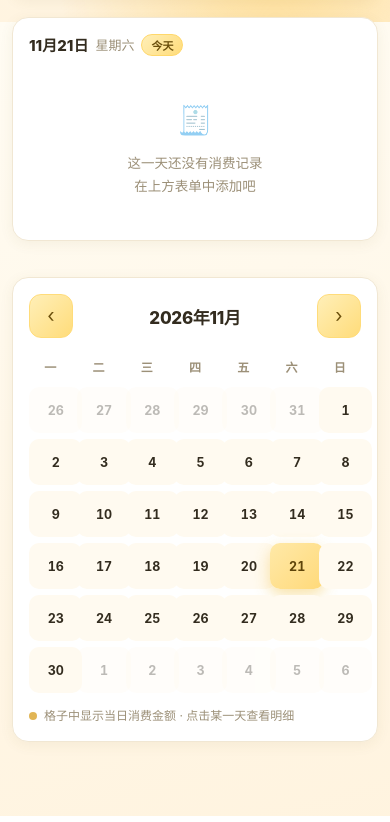
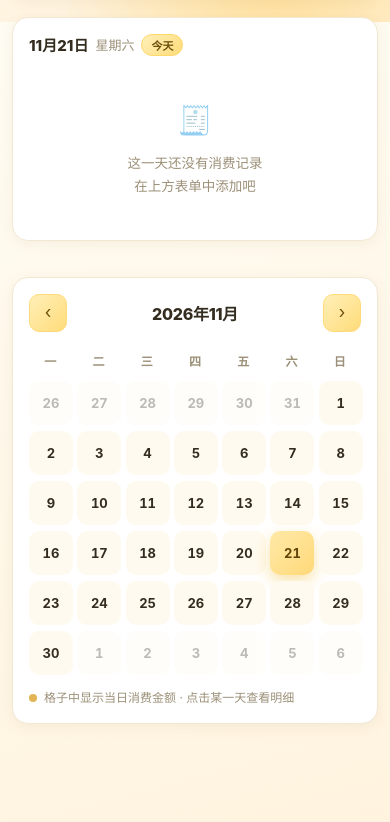
Before and after one commit to LGL668/Leo, a plain HTML site: page index.html in a window 390 px wide. Shown: the part 822-1644 px from the top of the page. Drawn offline with Linux system fonts and the light colour scheme.

Commit message:
Add files via upload

```diff
--- a/index.html
+++ b/index.html
@@ -33,7 +33,7 @@
     background-attachment: fixed;
     color: var(--text);
     min-height: 100vh;
-    padding: 26px 16px calc(64px + env(safe-area-inset-bottom));
+    padding: 26px 16px calc(80px + env(safe-area-inset-bottom)); /* 增加底部留白 */
     -webkit-font-smoothing: antialiased;
     -webkit-tap-highlight-color: transparent;
     overflow-x: hidden;
@@ -235,11 +235,14 @@
     margin-bottom: 6px;
     font-weight: 600;
   }
+
   input[type="text"],
   input[type="number"],
   input[type="date"],
   input[type="password"] {
     width: 100%;
+    max-width: 100%;
+    min-width: 0;
     padding: 11px 13px;
     border-radius: 11px;
     border: 1.5px solid var(--border);
@@ -270,15 +273,19 @@
     align-items: center;
     justify-content: space-between;
     margin-bottom: 16px;
+    gap: 10px; /* 增加元素间距 */
   }
   .cal-title {
     font-size: 17px;
     font-weight: 800;
     letter-spacing: -0.3px;
+    flex: 1; /* 让标题占据中间剩余空间 */
+    text-align: center; /* 确保文字居中 */
   }
   .nav-btn {
     width: 44px;
     height: 44px;
+    flex: none; /* 防止被挤压变形 */
     border-radius: 12px;
     border: 1.5px solid var(--btn2);
     background: linear-gradient(135deg, var(--btn1), var(--btn2));
@@ -289,7 +296,7 @@
     display: flex;
     align-items: center;
     justify-content: center;
-    padding-bottom: 2px;
+    padding: 0 0 2px 0;
     font-family: inherit;
     transition: filter .18s, transform .18s;
   }
@@ -316,8 +323,8 @@
   }
 
   .day {
-    aspect-ratio: 1 / 0.86;
-    min-height: 52px;
+    aspect-ratio: 1 / 0.9; /* 调整为更方正的格子 */
+    min-height: 54px;
     border-radius: 12px;
     background: #FFFAF0;
     cursor: pointer;
@@ -326,7 +333,7 @@
     align-items: center;
     justify-content: center;
     gap: 2px;
-    padding: 4px 3px;
+    padding: 4px 2px;
     transition: background .15s, transform .15s;
     user-select: none;
     overflow: hidden;
@@ -345,6 +352,7 @@
     overflow: hidden;
     text-overflow: ellipsis;
     max-width: 100%;
+    padding: 0 1px;
   }
   .day.outside { opacity: 0.32; }
   .day.has-expense { background: #FFF6DF; }
@@ -692,14 +700,11 @@
   }
 
   @media (max-width: 620px) {
-    body { padding: 18px 12px calc(56px + env(safe-area-inset-bottom)); }
+    body { padding: 18px 12px calc(80px + env(safe-area-inset-bottom)); } /* 底部增加空间 */
     .stats { grid-template-columns: repeat(2, 1fr); gap: 10px; }
     .stat.highlight { grid-column: span 2; }
     .stat { padding: 13px 15px; border-radius: 14px; }
     .card { padding: 16px; border-radius: 16px; }
-    .day { min-height: 46px; border-radius: 10px; }
-    .day .num { font-size: 12.5px; }
-    .day .amt { font-size: 9px; }
     .app-header h1 { font-size: 22px; }
     .app-header { align-items: flex-start; }
     .header-actions { width: 100%; }
@@ -710,10 +715,41 @@
       max-height: 92vh;
       border-radius: 20px 20px 0 0;
     }
+
+    /* 手机端日历格子优化 */
+    .day {
+      aspect-ratio: 1 / 1; /* 变成正方形 */
+      min-height: 44px;
+      border-radius: 10px;
+      gap: 1px;
+    }
+    .day .num { font-size: 13px; }
+    .day .amt { font-size: 9px; }
+
+    /* 手机端切换按钮缩小一点，防止拥挤 */
+    .nav-btn {
+      width: 38px;
+      height: 38px;
+      border-radius: 10px;
+      font-size: 17px;
+    }
+    .cal-title {
+      font-size: 16px;
+    }
+
+    /* 彻底解决手机端日期框超出父容器的问题 */
+    input[type="date"] {
+      -webkit-appearance: none;
+      appearance: none;
+      display: block;
+    }
+    .field {
+      overflow: hidden;
+    }
   }
 
   @media (max-width: 380px) {
-    .day .amt { display: none; }
+    .day .amt { display: none; } /* 特别窄的屏幕，隐藏金额，只显示数字 */
   }
 </style>
 </head>
@@ -886,10 +922,6 @@
 
   /* =========================================================
      ★ 已按你的仓库填好，无需修改 ★
-     owner:  LGL668
-     repo:   Leo
-     branch: main
-     path:   expenses.csv
      ========================================================= */
   const GH_REPO_CONFIG = {
     owner:  'LGL668',
@@ -903,16 +935,12 @@
   const GH_KEY      = 'daily_expense_book_gh_v1';
   const WEEK_NAMES  = ['星期日','星期一','星期二','星期三','星期四','星期五','星期六'];
 
-  /** @type {{id:string,date:string,name:string,amount:number,ts:number}[]} */
   let expenses = [];
   let viewYear = 0;
   let viewMonth = 0;
   let selectedDate = '';
   let toastTimer = null;
 
-  /* =========================================================
-     基础工具
-     ========================================================= */
   const pad2 = n => String(n).padStart(2, '0');
 
   function fmtDate(d) {
@@ -954,9 +982,6 @@
     return true;
   }
 
-  /* =========================================================
-     本地存储
-     ========================================================= */
   function loadData() {
     let parsed = [];
     try {
@@ -984,9 +1009,6 @@
     }
   }
 
-  /* =========================================================
-     CSV 序列化 / 反序列化
-     ========================================================= */
   function csvCell(v) {
     const s = String(v);
     return /[",\n\r]/.test(s) ? '"' + s.replace(/"/g, '""') + '"' : s;
@@ -1046,9 +1068,6 @@
     return out;
   }
 
-  /* =========================================================
-     Base64（UTF-8 安全）
-     ========================================================= */
   function toBase64(str) {
     const bytes = new TextEncoder().encode(str);
     let bin = '';
@@ -1065,9 +1084,6 @@
     return new TextDecoder().decode(bytes);
   }
 
-  /* =========================================================
-     GitHub 配置（仓库信息来自常量，Token 存在本地）
-     ========================================================= */
   const gh = {
     token: '',
     owner:  GH_REPO_CONFIG.owner,
@@ -1090,7 +1106,6 @@
         if (typeof o.lastSync === 'number')  gh.lastSync = o.lastSync;
       }
     } catch (e) { /* ignore */ }
-    // 仓库信息永远以代码里的常量为准
     gh.owner  = GH_REPO_CONFIG.owner;
     gh.repo   = GH_REPO_CONFIG.repo;
     gh.branch = GH_REPO_CONFIG.branch;
@@ -1110,9 +1125,6 @@
     return !!(gh.token && isRepoConfigured() && gh.branch && gh.path);
   }
 
-  /* =========================================================
-     GitHub API
-     ========================================================= */
   const API = 'https://api.github.com';
 
   function encPath(p) {
@@ -1176,9 +1188,6 @@
     return res.json();
   }
 
-  /* =========================================================
-     同步操作
-     ========================================================= */
   let syncing = false;
 
   async function syncUpload(silent) {
@@ -1324,9 +1333,6 @@
     }
   }
 
-  /* =========================================================
-     同步 UI
-     ========================================================= */
   function setSyncBar(type, text) {
     const bar = document.getElementById('sync-bar');
     bar.className = 'sync-bar' + (type ? ' ' + type : '');
@@ -1380,7 +1386,6 @@
     gh.token    = document.getElementById('gh-token').value.trim();
     gh.autoPull = document.getElementById('gh-autopull').checked;
     gh.autoPush = document.getElementById('gh-autopush').checked;
-    // owner / repo / branch / path 固定取常量
   }
 
   function handleSaveConfig() {
@@ -1400,9 +1405,6 @@
     showToast('Token 已保存');
   }
 
-  /* =========================================================
-     渲染：统计
-     ========================================================= */
   function renderStats() {
     const now = new Date();
     const todayStr = fmtDate(now);
@@ -1429,9 +1431,6 @@
     document.getElementById('stat-total').textContent = money(totalSum);
   }
 
-  /* =========================================================
-     渲染：日历
-     ========================================================= */
   function renderCalendar() {
     document.getElementById('cal-title').textContent = viewYear + '年' + (viewMonth + 1) + '月';
 
@@ -1480,9 +1479,6 @@
     days.appendChild(frag);
   }
 
-  /* =========================================================
-     渲染：当日明细
-     ========================================================= */
   function renderDayDetail() {
     const d = parseDate(selectedDate);
     const isToday = selectedDate === fmtDate(new Date());
@@ -1526,9 +1522,6 @@
     renderDayDetail();
   }
 
-  /* =========================================================
-     交互逻辑
-     ========================================================= */
   function selectDay(ds) {
     selectedDate = ds;
     const d = parseDate(ds);
@@ -1605,9 +1598,6 @@
     });
   }
 
-  /* =========================================================
-     Toast
-     ========================================================= */
   function showToast(msg, actionText, actionFn) {
     const el = document.getElementById('toast');
     clearTimeout(toastTimer);
@@ -1628,9 +1618,6 @@
     toastTimer = setTimeout(function () { el.classList.remove('show'); }, 3600);
   }
 
-  /* =========================================================
-     事件绑定
-     ========================================================= */
   function bindEvents() {
     document.getElementById('expense-form').addEventListener('submit', handleSubmit);
 
@@ -1665,7 +1652,6 @@
       showToast('已回到今天');
     });
 
-    // ---- 同步弹窗 ----
     document.getElementById('btn-sync').addEventListener('click', openSyncModal);
     document.getElementById('sync-close').addEventListener('click', closeSyncModal);
 
@@ -1700,9 +1686,6 @@
     });
   }
 
-  /* =========================================================
-     初始化
-     ========================================================= */
   function init() {
     loadGH();
     loadData();
```
